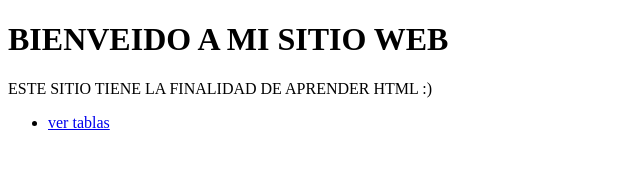
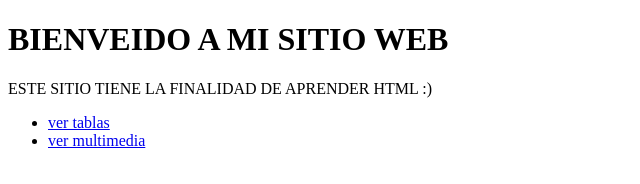
Before and after one commit to KevinDBR1/ProyectoHTML, a plain HTML site: page index.html in a window 1280 px wide. Shown: the whole page, without its empty margins (0-640 px from the left). Drawn offline with Linux system fonts and the light colour scheme.

Commit message:
index modified

```diff
--- a/index.html
+++ b/index.html
@@ -10,6 +10,7 @@
     <span>ESTE SITIO TIENE LA FINALIDAD DE APRENDER HTML :)</span>
     <ul>
         <li><a href="html/tablas.html">ver tablas</a></li>
+        <li><a href="html/multimedia.html">ver multimedia</a></li>
     </ul>
 </body>
 </html>
```
